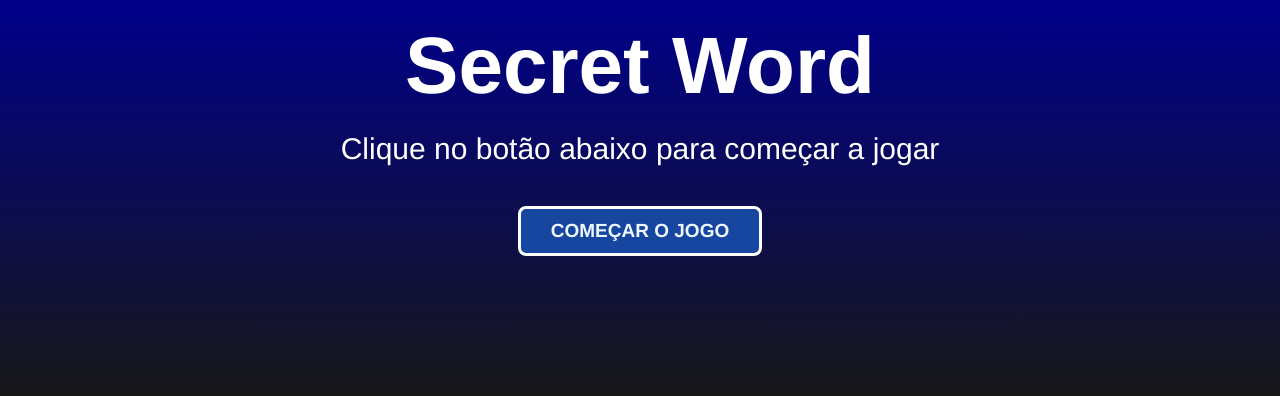
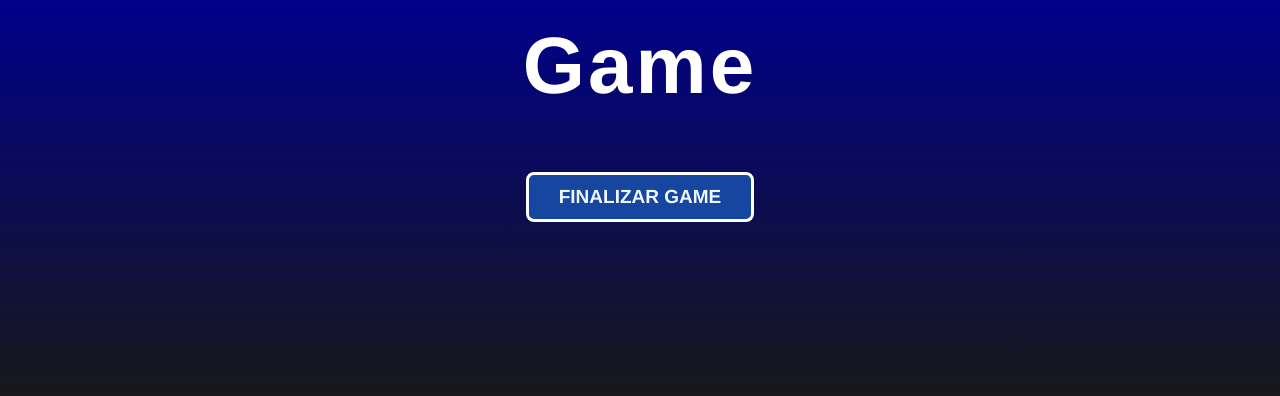
Before and after one commit to Viniciusrodd/Secret_Word, a React (Vite) app: page / in a window 1280 px wide. Both pictures are taken after a click on the button "COMEÇAR O JOGO". Shown: the top 396 px of the page. Built offline with nearby package versions, Linux system fonts and the light colour scheme.

Commit message:
Alternância entre estágios do game

```diff
--- a/src/App.jsx
+++ b/src/App.jsx
@@ -22,16 +22,29 @@ function App() {
     const [ gameStage, SetGameStage ] = useState(stages[0].name);
     const [ words ] = useState(wordsList);
 
-    console.log(words)
+    // START GAME
+    const StartGameFunction = () => {
+        SetGameStage(stages[1].name)
+    };
+
+    // PROCESS THE LETTER INPUT
+    const VerifyLetterFunction = () => {
+        SetGameStage(stages[2].name)
+    };
+
+    // RESTART THE GAME
+    const Retry = () => {
+        SetGameStage(stages[0].name)
+    };
 
     return (
         <div className='App'>
             {/* IF's... */}
-            { gameStage === 'start' && <StartScreen /> }
-            { gameStage === 'game' && <Game /> }
-            { gameStage === 'end' && <GameOver /> }
+            { gameStage === 'start' && <StartScreen startgame={ StartGameFunction } /> }
+            { gameStage === 'game' && <Game verifyletter={ VerifyLetterFunction }/> }
+            { gameStage === 'end' && <GameOver retry={ Retry }/> }
         </div>
-    )
-}
+    );
+};
 
-export default App
+export default App;
--- a/src/components/Game.css
+++ b/src/components/Game.css
@@ -1 +1,5 @@
 @charset "UTF-8";
+
+.game p{
+    color: red;
+}
--- a/src/components/Game.jsx
+++ b/src/components/Game.jsx
@@ -1,9 +1,10 @@
 import './Game.css';
 
-const Game = () => {
+const Game = ({ verifyletter }) => {
     return (
-        <div>
-            Game
+        <div className='game'>
+            <h1>Game</h1>
+            <button onClick={ verifyletter }>Finalizar game</button>
         </div>
     );
 };
--- a/src/components/GameOver.jsx
+++ b/src/components/GameOver.jsx
@@ -1,9 +1,10 @@
 import "./GameOver.css";
 
-const GameOver = () => {
+const GameOver = ({ retry }) => {
     return (
         <div>
-            GameOver
+            <h1>Game Over</h1>
+            <button onClick={ retry }>Resetar game</button>
         </div>
     )
 }
--- a/src/components/StartScreen.css
+++ b/src/components/StartScreen.css
@@ -4,10 +4,11 @@
     font-size: 80px;
     color: white;
     margin: 20px;
+    letter-spacing: 3px;
 }
 
 .start p{
-    font-size: 30px;
+    font-size: 25px;
     color: white;
-    margin: 5px 5px 40px 5px;
+    margin: 5px;
 }
--- a/src/components/StartScreen.jsx
+++ b/src/components/StartScreen.jsx
@@ -1,12 +1,12 @@
 
 import './StartScreen.css';
 
-const StartScreen = () => {
+const StartScreen = ({ startgame }) => {
     return (
         <div className='start'>
             <h1>Secret Word</h1>
             <p>Clique no botão abaixo para começar a jogar</p>
-            <button>Começar o jogo</button>
+            <button onClick={ startgame }>Começar o jogo</button>
         </div>
     );
 };
--- a/src/index.css
+++ b/src/index.css
@@ -22,6 +22,13 @@ body{
     );
 }
 
+h1{
+    font-size: 80px;
+    color: white;
+    margin: 20px;
+    letter-spacing: 3px;
+}
+
 button {
     height: 50px;
     padding: 0px 30px 0px 30px;
@@ -35,6 +42,7 @@ button {
     text-transform: uppercase;
     cursor: pointer;
     transition: all 0.3s ease-out;
+    margin-top: 40px;
 }
 button:hover{
     transform: scale(1.03);
```
